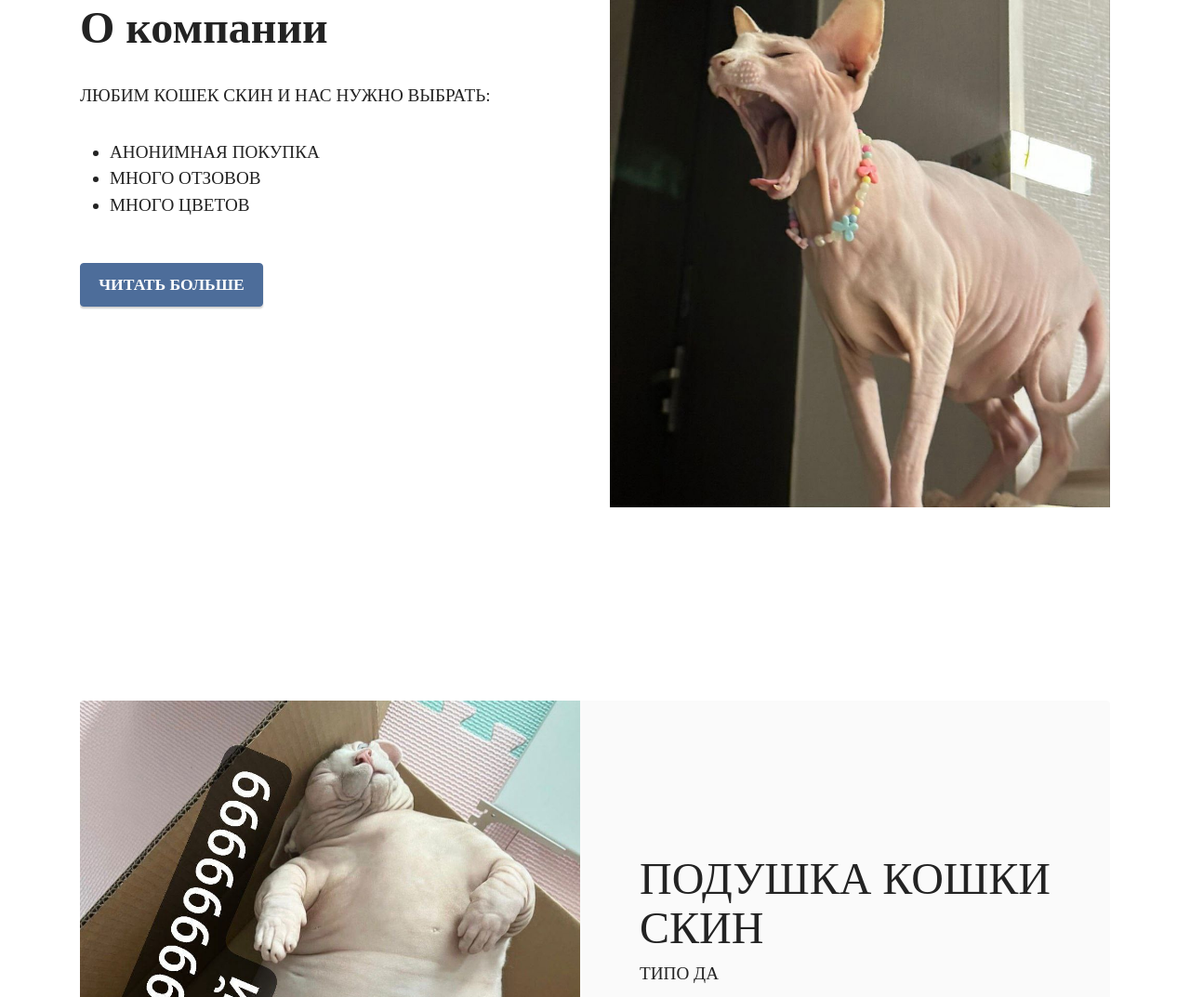
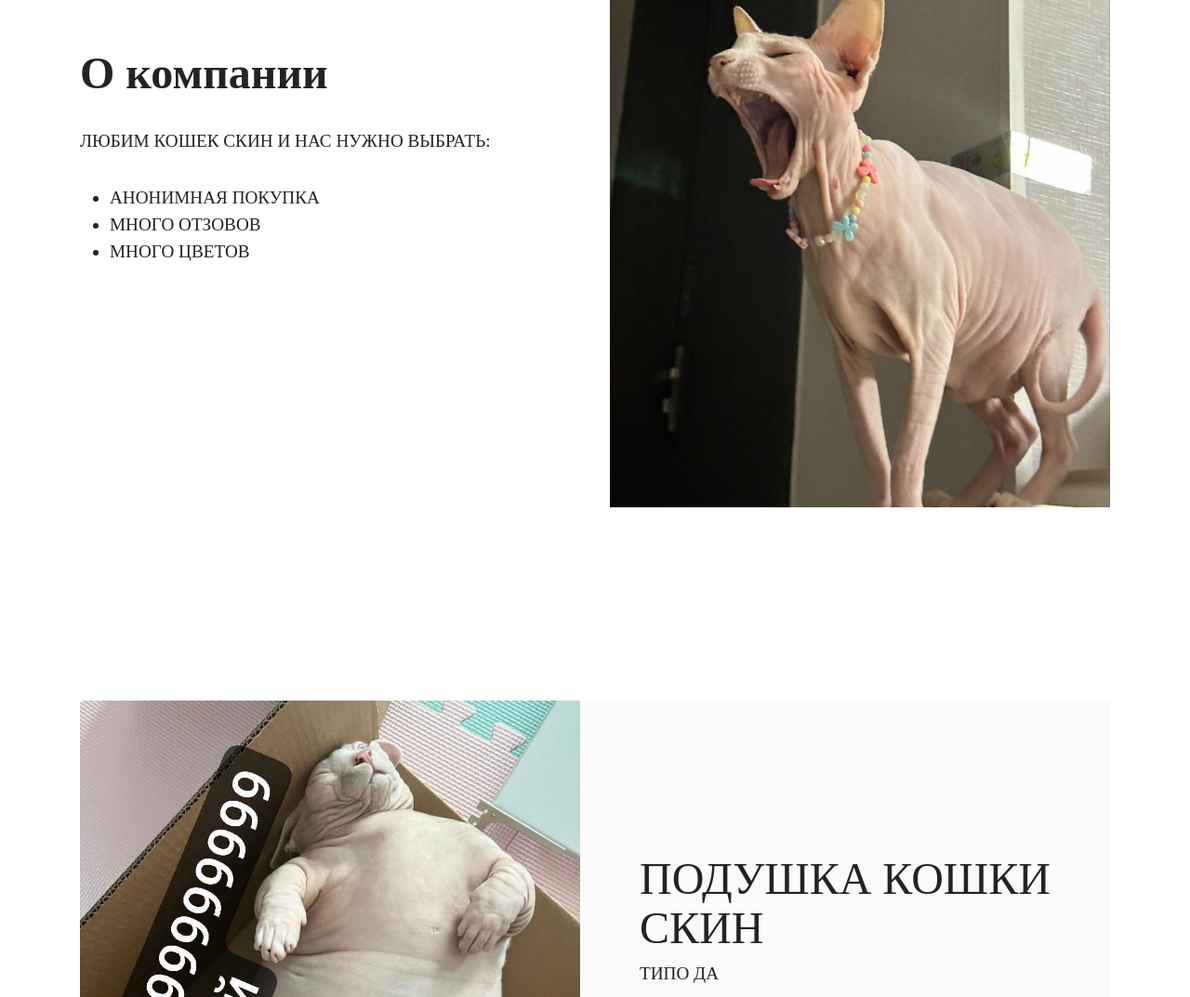
Before and after one commit to VsevolodProject/catskinpodushki, a plain HTML site: page index.html in a window 1280 px wide. Shown: the part 1604-2677 px from the top of the page at 93% size. Drawn offline with Linux system fonts and the light colour scheme; files whose address does not match are found by name; a web font is replaced by a local one.

Commit message:
Update index.html

```diff
--- a/index.html
+++ b/index.html
@@ -133,7 +133,6 @@
                                 <li>АНОНИМНАЯ ПОКУПКА</li><li>МНОГО ОТЗОВОВ</li><li>МНОГО ЦВЕТОВ</li>
                             </ul>
                         </div>
-                        <div class="mbr-section-btn mb-4"><a class="btn btn-primary display-4" href="https://mobiri.se">ЧИТАТЬ БОЛЬШЕ</a></div>
                     </div>
                 </div>
             </div>
```
